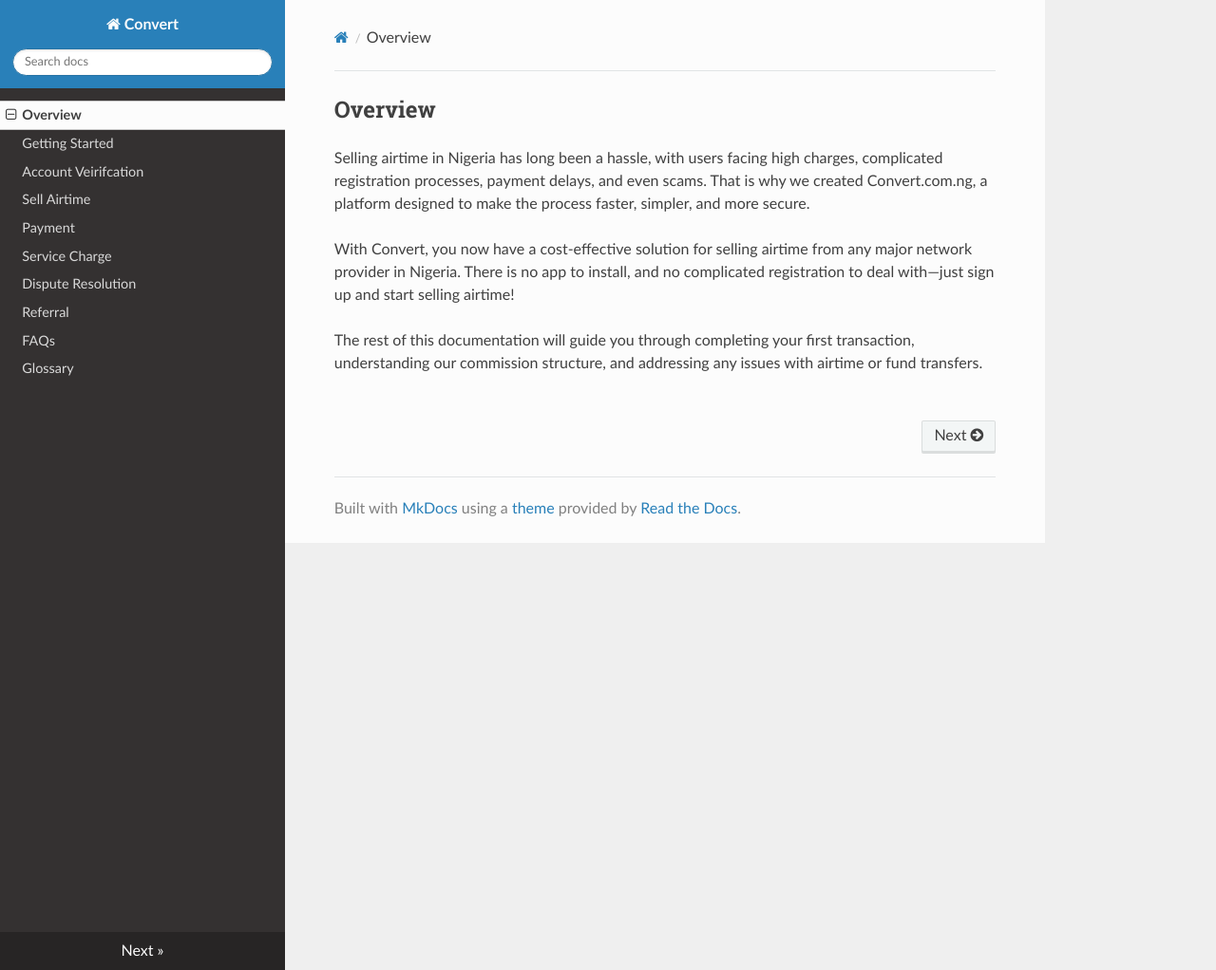
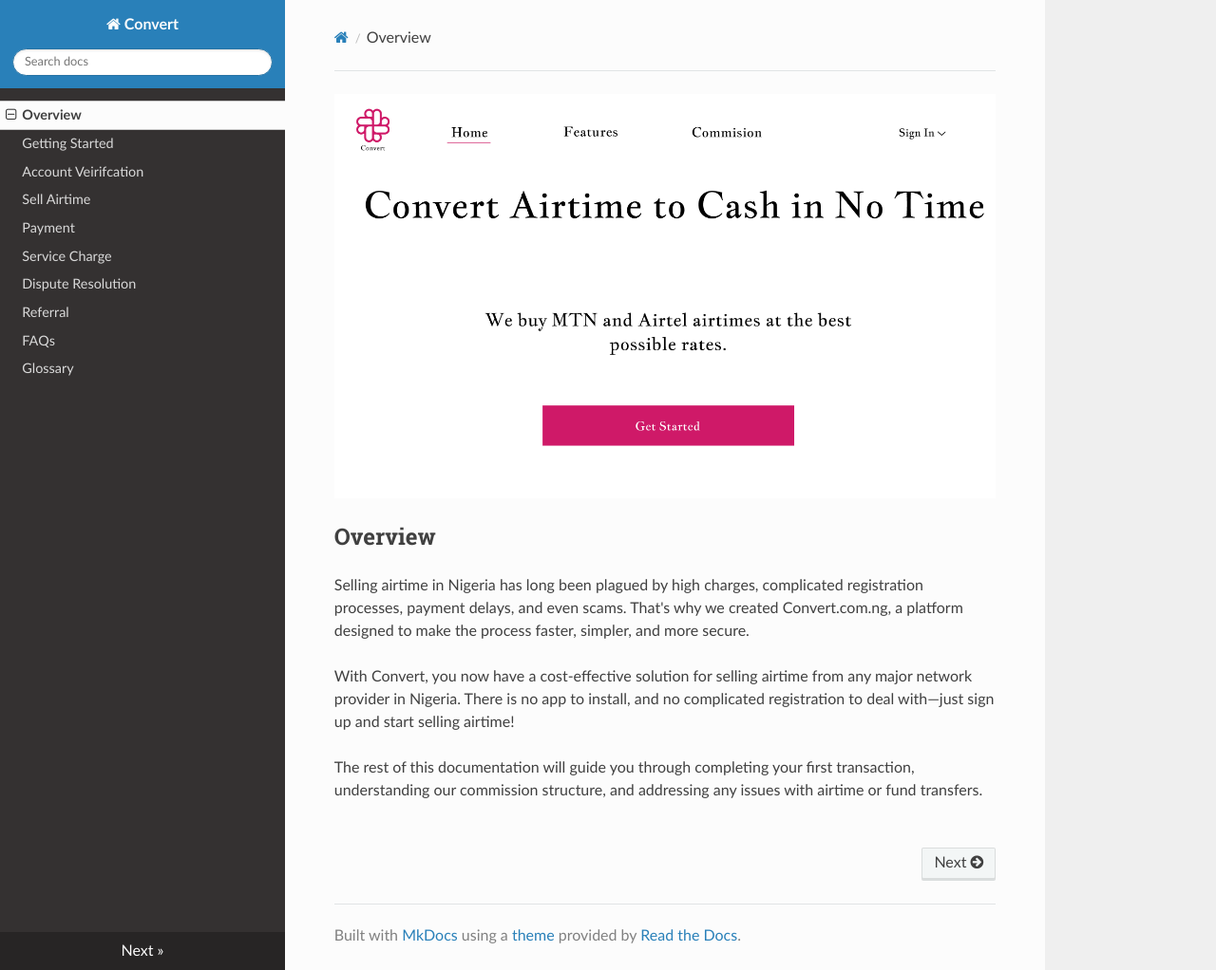
Before and after one commit to kenudeh/ConvertDocs, an MkDocs documentation site: the page built from docs/index.md, in a window 1280 px wide and 1022 px high. Shown: the whole window at 95% size. Built offline with MkDocs 1.6.1, drawn with Linux system fonts in a browser that asks for light colours; nearby versions of some CDN libraries.

Commit message:
added an image of the landing page

```diff
--- a/docs/index.md
+++ b/docs/index.md
@@ -1,6 +1,7 @@
+![alt](convert-homepage.png)
+
 ## Overview
-
-Selling airtime in Nigeria has long been a hassle, with users facing high charges, complicated registration processes, payment delays, and even scams. That is why we created Convert.com.ng, a platform designed to make the process faster, simpler, and more secure.
+Selling airtime in Nigeria has long been plagued by high charges, complicated registration processes, payment delays, and even scams. That's why we created Convert.com.ng, a platform designed to make the process faster, simpler, and more secure.
 <br></br>
 With Convert, you now have a cost-effective solution for selling airtime from any major network provider in Nigeria. There is no app to install, and no complicated registration to deal with—just sign up and start selling airtime!
 <br></br>
```
Also changed, not shown: docs/convert-homepage.png (added).
